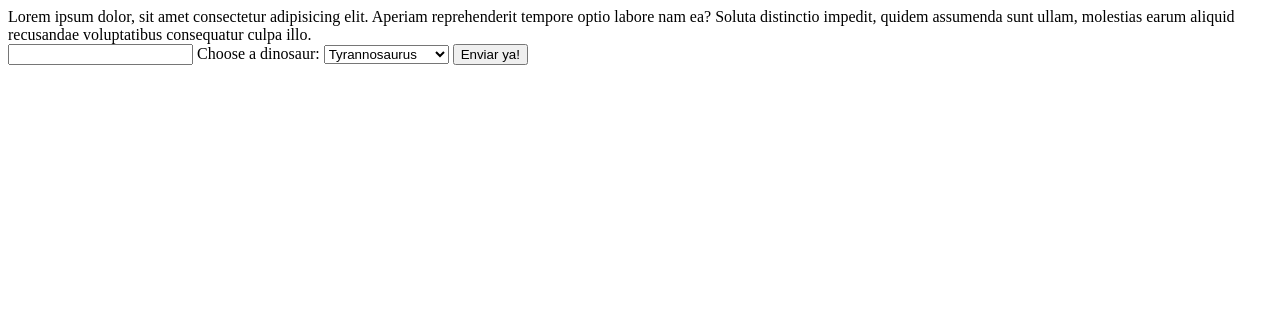
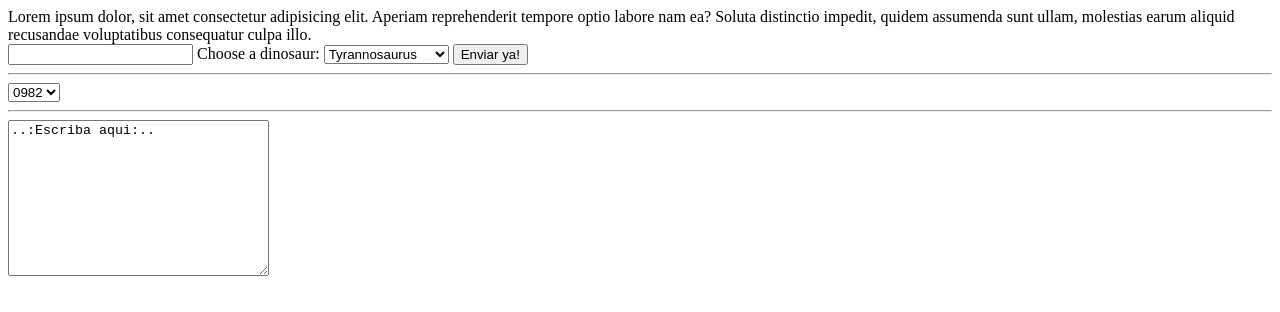
Before and after one commit to JFAquinoPando/dw-2-tt-4, a plain HTML site: page index.html in a window 1280 px wide. Drawn offline with Linux system fonts and the light colour scheme.

Commit message:
ejemplo textarea

```diff
--- a/index.html
+++ b/index.html
@@ -27,5 +27,14 @@
         </select>
         <input type="submit" name="envio" value="Enviar ya!">
     </form>
+    <hr>
+    <select name="" id="">
+        <option value="0982">0982</option>
+        <option value="0983">0983</option>
+        <option value="0984">0984</option>
+    </select>
+    <hr>
+    <textarea name="" id="" cols="30" rows="10">..:Escriba aqui:..
+    </textarea>
 </body>
 </html>
```
